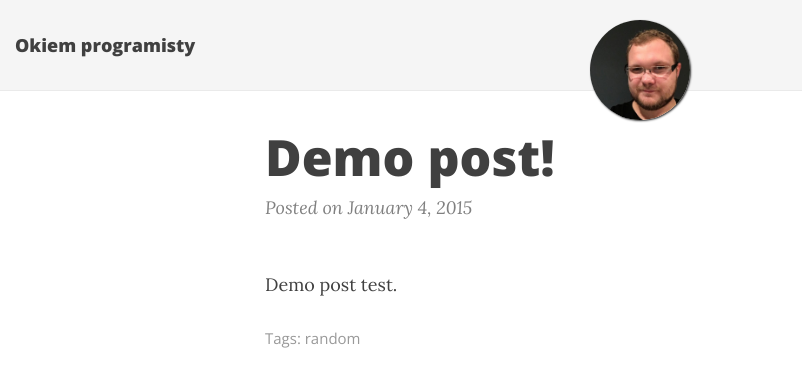
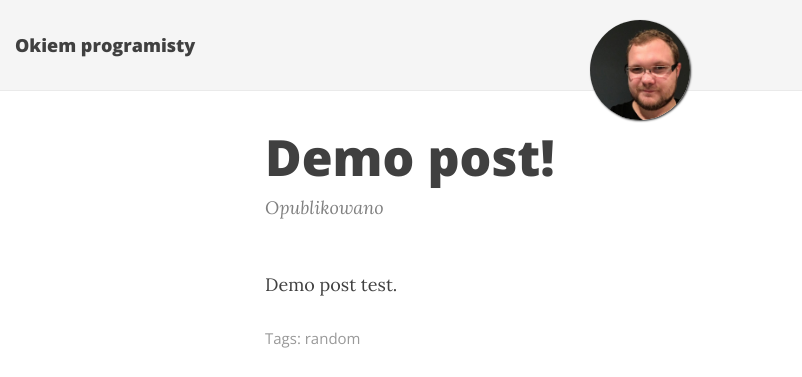
Before and after one commit to glipecki/glipecki.github.io, a Jekyll site: the page built from _posts/2015-01-04-first-post.md, in a window 1280 px wide. Shown: the top 377 px of the page, without its empty margins (0-802 px from the left). Built offline with Jekyll 4.4.1, drawn with Linux system fonts in a browser that asks for light colours; nearby versions of some CDN libraries; comment, search, counter and statistics services are not loaded.

Commit message:
tłumaczenia

```diff
--- a/_includes/header.html
+++ b/_includes/header.html
@@ -36,7 +36,7 @@
 		  {% endif %}
 
 		  {% if include.type == "post" %}
-		  <span class="post-meta">Posted on {{ page.date | date: "%B %-d, %Y" }}</span>
+		  <span class="post-meta">Opublikowano {{ post.date | date: "%d/%m/%Y" }}</span>
 		  {% endif %}
         </div>
       </div>
@@ -61,7 +61,7 @@
 		  {% endif %}
 
 		  {% if include.type == "post" %}
-		  <span class="post-meta">Posted on {{ page.date | date: "%B %-d, %Y" }}</span>
+		  <span class="post-meta">Opublikowano {{ post.date | date: "%d/%m/%Y" }}</span>
 		  {% endif %}
         </div>
       </div>
--- a/index.html
+++ b/index.html
@@ -18,7 +18,7 @@
     </a>
 
     <p class="post-meta">
-      Posted on {{ post.date | date: "%B %-d, %Y" }}
+      Opublikowano {{ post.date | date: "%d/%m/%Y" }}
     </p>
 
     <div class="post-entry">
```
